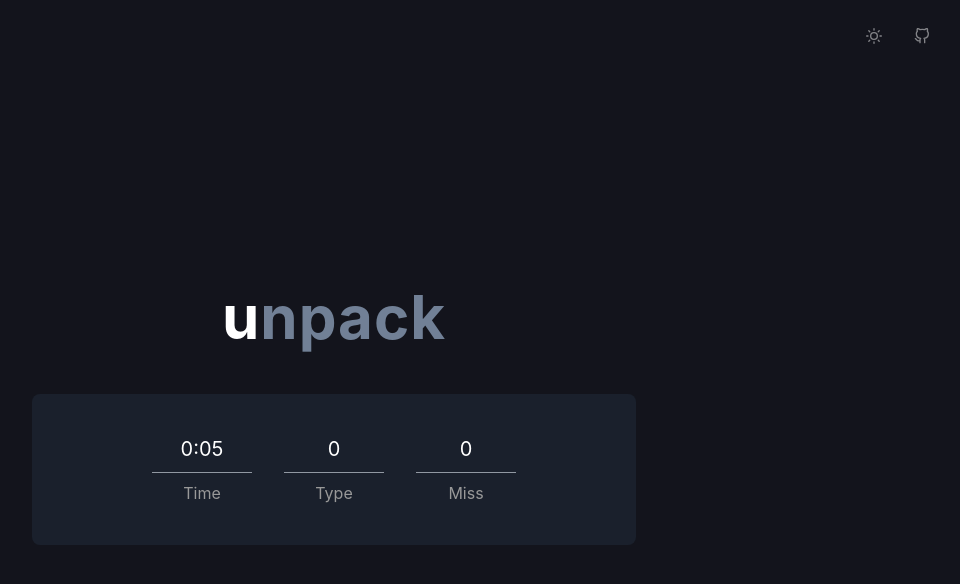
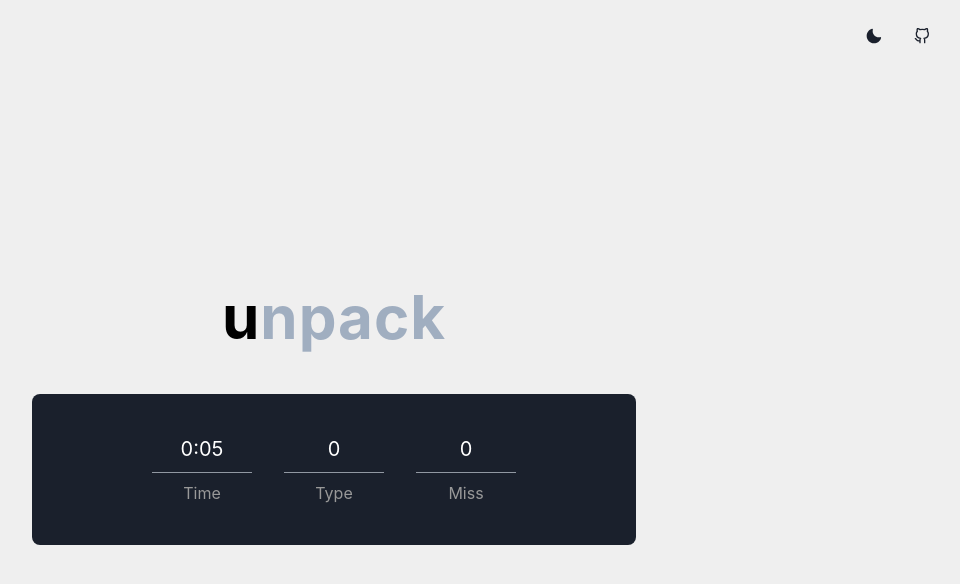
Before and after one commit to tojimasan/typing-game, a React (Create React App) app: page / in a window 1280 px wide. Shown: the top 584 px of the page, without its empty margins (306-1266 px from the left). Built offline with nearby package versions, Linux system fonts and the light colour scheme.

Commit message:
#7 dark/lightモードを実装

```diff
--- a/src/App.jsx
+++ b/src/App.jsx
@@ -1,4 +1,10 @@
-import { VStack, Box, Center, Input } from "@chakra-ui/react";
+import {
+  VStack,
+  Box,
+  Center,
+  Input,
+  useColorModeValue,
+} from "@chakra-ui/react";
 import { ControlPanel } from "./components/ControlPanel";
 import { Problem } from "./components/Problem";
 import { GradePanel } from "./components/GradePanel";
@@ -9,9 +15,10 @@ export const App = () => {
   const { index, typeCount, isWrong, errorCount, onHandleChange } =
     useCheckUserInput();
   const { problem } = useProblemContext();
+  const bg = useColorModeValue("#efefef", "#13141C");
 
   return (
-    <Box p={2} bg="#13141C">
+    <Box p={2} bg={bg}>
       <ControlPanel />
       <Center h="100vh" style={{ overflow: "hidden" }}>
         <VStack gap={8}>
--- a/src/components/ControlPanel.jsx
+++ b/src/components/ControlPanel.jsx
@@ -1,16 +1,27 @@
-import { IconButton, HStack } from "@chakra-ui/react";
-import { SunIcon } from "@chakra-ui/icons";
+import {
+  IconButton,
+  HStack,
+  useColorMode,
+  useColorModeValue,
+} from "@chakra-ui/react";
+import { SunIcon, MoonIcon } from "@chakra-ui/icons";
 import { FiGithub } from "react-icons/fi";
 
 export const ControlPanel = () => {
+  const { toggleColorMode } = useColorMode();
+  const bg = useColorModeValue("gray", "whiteAlphg");
+  const icon = useColorModeValue(<MoonIcon />, <SunIcon />);
+
   return (
     <HStack pos="absolute" top="4" right={[4, 8]} gap={2}>
       <IconButton
         aria-label="Turn to light theme"
-        icon={<SunIcon />}
+        icon={icon}
         variant="ghost"
         size="md"
-        colorScheme={"whiteAlpha"}
+        colorScheme={bg}
+        // FIX: click後もinputにfocusされるようにする
+        onClick={toggleColorMode}
       />
       <IconButton
         as="a"
@@ -20,7 +31,7 @@ export const ControlPanel = () => {
         icon={<FiGithub />}
         variant="ghost"
         size="md"
-        colorScheme={"whiteAlpha"}
+        colorScheme={bg}
       />
     </HStack>
   );
--- a/src/components/Problem.jsx
+++ b/src/components/Problem.jsx
@@ -1,11 +1,12 @@
-import { Box } from "@chakra-ui/react";
+import { Box, useColorModeValue } from "@chakra-ui/react";
 
 const stylingProblemParagraph = (string, i, isError = false) => {
+  const normalColor = useColorModeValue("black", "white");
   const char = string[i];
   const str1 = string.slice(0, i);
   const str2 = string.slice(i + 1);
   const stylyedChar = (
-    <span style={{ color: isError ? "tomato" : "white" }}>{char}</span>
+    <span style={{ color: isError ? "tomato" : normalColor }}>{char}</span>
   );
 
   return (
@@ -18,8 +19,9 @@ const stylingProblemParagraph = (string, i, isError = false) => {
 };
 
 export const Problem = ({ problem, index, isWrong }) => {
+  const color = useColorModeValue("gray.400", "gray.500");
   return (
-    <Box fontWeight="bold" fontSize="60px" color="gray.500" letterSpacing={1}>
+    <Box fontWeight="bold" fontSize="60px" color={color} letterSpacing={1}>
       {stylingProblemParagraph(problem, index, isWrong)}
     </Box>
   );
--- a/src/index.js
+++ b/src/index.js
@@ -1,8 +1,9 @@
 import * as React from "react";
 import * as ReactDOMClient from "react-dom/client";
-import { ChakraProvider } from "@chakra-ui/react";
+import { ChakraProvider, ColorModeScript } from "@chakra-ui/react";
 import { App } from "./App";
 import { AppProvider } from "./providers/AppProvider";
+import theme from "./theme";
 
 const rootElement = document.getElementById("root");
 const root = ReactDOMClient.createRoot(rootElement);
@@ -11,6 +12,7 @@ root.render(
   <React.StrictMode>
     <ChakraProvider>
       <AppProvider>
+        <ColorModeScript initialColorMode={theme.config.initialColorMode} />
         <App />
       </AppProvider>
     </ChakraProvider>
--- /dev/null
+++ b/src/theme.js
@@ -0,0 +1,13 @@
+// 1. import `extendTheme` function
+import { extendTheme } from "@chakra-ui/react";
+
+// 2. Add your color mode config
+const config = {
+  initialColorMode: "dark",
+  useSystemColorMode: false,
+};
+
+// 3. extend the theme
+const theme = extendTheme({ config });
+
+export default theme;
```
